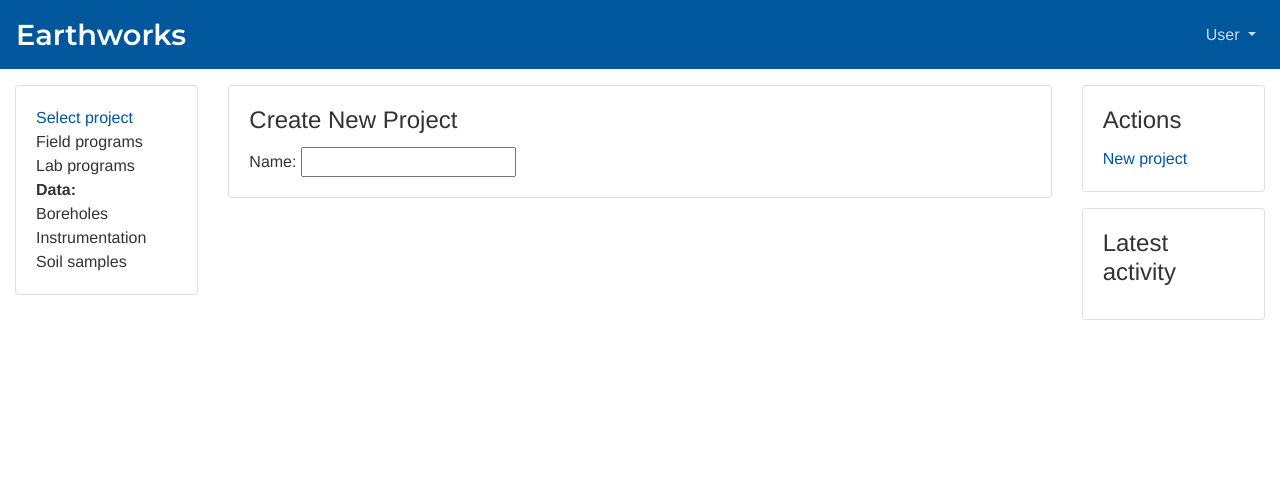
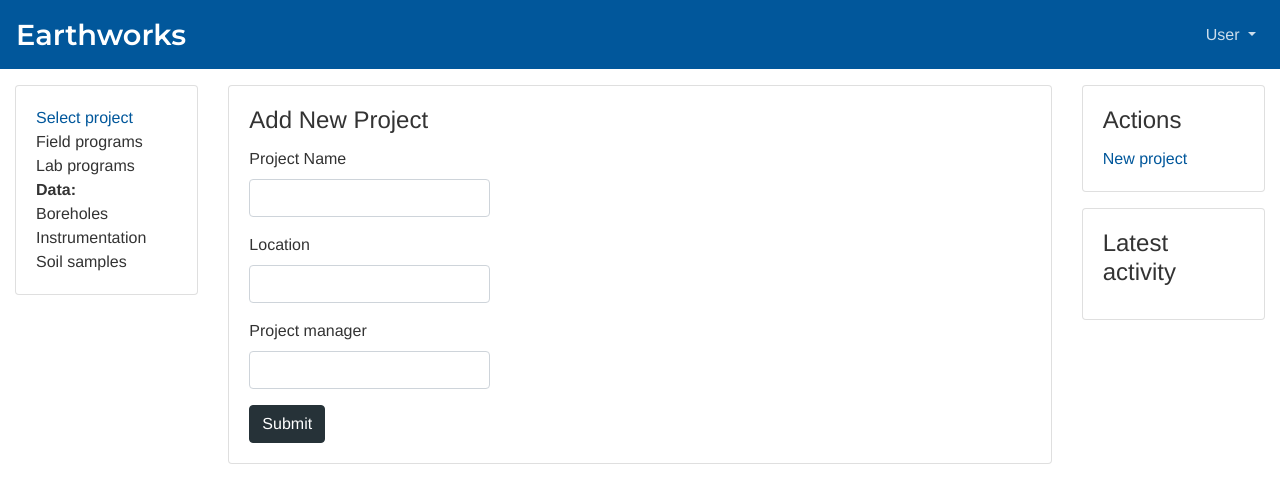
Before and after one commit to stephenhillier/geoprojects, a Vue app in the folder web/: page /projects/new in a window 1280 px wide. Shown: the top 502 px of the page. Built offline with nearby package versions, Linux system fonts and the light colour scheme.

Commit message:
list and create projects

```diff
--- a/web/package.json
+++ b/web/package.json
@@ -12,6 +12,7 @@
     "axios": "^0.18.0",
     "bootstrap-vue": "^2.0.0-rc.11",
     "font-awesome": "^4.7.0",
+    "qs": "^6.5.2",
     "register-service-worker": "^1.0.0",
     "vue": "^2.5.17",
     "vue-router": "^3.0.1",
--- /dev/null
+++ b/web/src/components/common/FormInput.vue
@@ -0,0 +1,126 @@
+<!--
+This code is copyright the Government of the Province of British Columbia and is licensed under the Apache 2.0 license
+https://github.com/bcgov/gwells/blob/master/app/frontend/src/common/components/FormInput.vue
+https://github.com/bcgov/gwells/blob/59efda5a5cda56f81a1cf7e5633eb632d874cad0/LICENSE
+-->
+<template>
+  <b-form-group
+    :class="groupClass"
+    :id="id"
+    :label="label"
+    :label-for="`${id}Input`">
+    <b-form-select v-if="select"
+        :id="`${id}Input`"
+        :state="validation"
+        :aria-describedby="`${id}InvalidFeedback ${id}Hint`"
+        :value="value"
+        :options="options"
+        :value-field="valueField"
+        :text-field="textField"
+        :class="inputClass"
+        @focus.native="$emit('focus', true)"
+        @blur.native="$emit('blur', true)"
+        :disabled="disabled"
+        :required="required"
+        @input="updateValue($event)"
+    >
+      <template slot="first" v-if="placeholder">
+        <option value="">{{ placeholder }}</option>
+      </template>
+    </b-form-select>
+    <b-form-input
+        v-else
+        :id="`${id}Input`"
+        :type="type"
+        :state="validation"
+        :aria-describedby="`${id}InvalidFeedback ${id}Hint`"
+        :value="value"
+        :disabled="disabled"
+        :required="required"
+        :class="inputClass"
+        :list="list"
+        @input="updateValue($event)"
+        @focus.native="$emit('focus', true)"
+        @blur.native="$emit('blur', true)"
+        :placeholder="placeholder"/>
+    <b-form-invalid-feedback :id="`${id}InvalidFeedback`">
+      <div v-for="(error, index) in errors" :key="`${id}Input error ${index}`">
+        {{ error }}
+      </div>
+    </b-form-invalid-feedback>
+    <b-form-text :id="`${id}Hint`">
+      {{ hint }}
+    </b-form-text>
+  </b-form-group>
+</template>
+
+<script>
+/**
+ * example usage in another component:
+ *
+ * <form-input
+ *    id="ownerName"
+ *    label="Well owner name:"
+ *    v-model="ownerNameInput"
+ *    hint="Type a name!"
+ *    :errors="errors['ownerName']">   // errors for individual fields must be an array e.g. ['Name already taken']
+ * </form-input>
+ *
+ */
+export default {
+  props: {
+    id: { // an ID for the form group that will be used to generate IDs for the related components
+      required: true,
+      type: String
+    },
+    label: String, // a label for the form input e.g.: "First name:"
+    hint: String, // a hint for the user on how to enter text e.g. "Please use YYYY/MM/DD format"
+    errors: null, // pass any "field errors" returned by the API into the "errors" prop
+    value: null, // internal (holds the value for the field)
+    required: String,
+    disabled: Boolean,
+    groupClass: String, // optional pass-through class (use for formatting the form-group)
+    inputClass: String, // optional pass-through input class (use for formatting the input field)
+    list: String, // optional pass-through ID of a datalist of suggested inputs
+    type: { // the type of input (e.g. text, number, email)
+      type: String,
+      default: 'text'
+    },
+    select: Boolean,
+    options: Array,
+    valueField: String,
+    textField: String,
+    placeholder: String,
+    loaded: {
+      required: false
+    } // if changed to true, change contextual state temporarily (e.g. flash green on valid input)
+  },
+  data () {
+    return {
+      updated: false
+    }
+  },
+  computed: {
+    validation () {
+      return (this.errors && this.errors.length) ? false
+        : (this.updated) ? true : null
+    }
+  },
+  methods: {
+    updateValue: function (value) {
+      this.$emit('input', value)
+    }
+  },
+  watch: {
+    loaded () {
+      if (this.loaded && String(this.loaded).length) {
+        this.updated = true
+        setTimeout(() => { this.updated = false }, 500)
+      }
+    }
+  }
+}
+</script>
+
+<style>
+</style>
--- a/web/src/components/dashboard/NewProject.vue
+++ b/web/src/components/dashboard/NewProject.vue
@@ -1,11 +1,68 @@
 <template>
-  <b-card title="Create New Project">
-    Name: <input>
+  <b-card title="Add New Project">
+    <b-form @submit.prevent="submit">
+      <b-row>
+        <b-col cols="12" md="6" lg="4">
+          <form-input
+            id="projectName"
+            label="Project Name"
+            v-model="form.name"
+          ></form-input>
+        </b-col>
+      </b-row>
+      <b-row>
+        <b-col cols="12" md="6" lg="4">
+          <form-input
+            id="projectLocation"
+            label="Location"
+            v-model="form.location"
+          ></form-input>
+        </b-col>
+      </b-row>
+      <b-row>
+        <b-col cols="12" md="6" lg="4">
+          <form-input
+            id="projectPM"
+            label="Project manager"
+            v-model="form.pm"
+          ></form-input>
+        </b-col>
+      </b-row>
+      <b-row>
+        <b-col>
+          <b-btn type="submit">Submit</b-btn>
+        </b-col>
+      </b-row>
+    </b-form>
   </b-card>
 </template>
 
 <script>
+import FormInput from '@/components/common/FormInput.vue'
 export default {
+  name: 'NewProject',
+  components: {
+    FormInput
+  },
+  data () {
+    return {
+      form: {
+        name: '',
+        location: '',
+        pm: ''
+      }
+    }
+  },
+  methods: {
+    submit () {
+      this.$http.post('/api/v1/projects/', this.form)
+        .then(() => {
+          this.$router.push({ name: 'projects' })
+        }).catch((e) => {
+          console.log(e)
+        })
+    }
+  }
 
 }
 </script>
--- a/web/src/components/dashboard/ProjectList.vue
+++ b/web/src/components/dashboard/ProjectList.vue
@@ -5,7 +5,6 @@
 </template>
 
 <script>
-import axios from 'axios'
 export default {
   name: 'ProjectList',
   data () {
@@ -15,7 +14,7 @@ export default {
     }
   },
   created () {
-    axios.get('http://localhost:8000/api/v1/projects/').then((r) => {
+    this.$http.get('api/v1/projects/').then((r) => {
       this.projects = r.data
     }).catch((e) => {
       console.log(e)
--- a/web/src/main.js
+++ b/web/src/main.js
@@ -5,8 +5,37 @@ import store from './store'
 import BootstrapVue from 'bootstrap-vue'
 import './registerServiceWorker'
 import 'bootstrap-vue/dist/bootstrap-vue.css'
+import axios from 'axios'
+import qs from 'qs'
 
 Vue.use(BootstrapVue)
+
+const axiosClient = axios.create({
+  baseURL: 'http://localhost:8000/'
+})
+
+axiosClient.defaults.headers.post['Content-Type'] = 'application/x-www-form-urlencoded'
+
+axiosClient.interceptors.request.use(function (config) {
+  console.log(config)
+  if (config.data) {
+    config.data = qs.stringify(config.data)
+  }
+  return config
+}, function (error) {
+  console.log(error)
+  return Promise.reject(error)
+})
+
+axiosClient.interceptors.response.use(function (response) {
+  console.log(response)
+  return response
+}, function (error) {
+  console.log(error)
+  return Promise.reject(error)
+})
+
+Vue.prototype.$http = axiosClient
 
 Vue.config.productionTip = false
 
```
Also changed, not shown: 1 other file (tests, documents, lock files or other folders).
